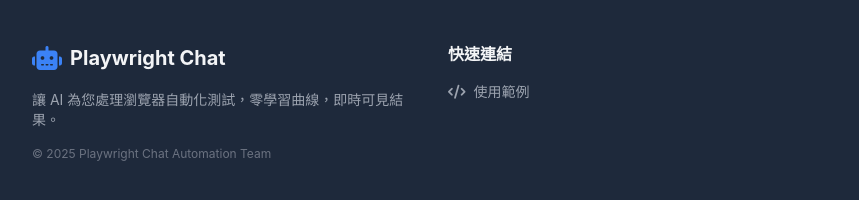
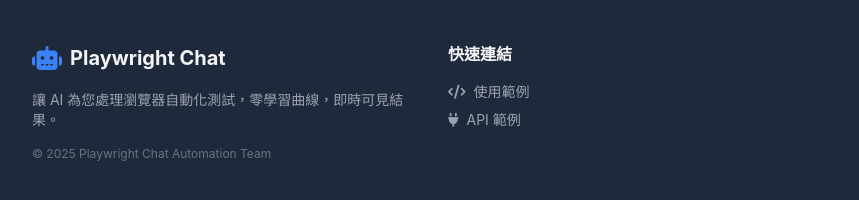
Before and after one commit to nicklai12/playwright-chat, a plain HTML site: page index.html in a window 1280 px wide. Shown: the part 5720-5920 px from the top of the page, 0-859 px from the left. Drawn offline with nearby package versions, Linux system fonts and the light colour scheme.

Commit message:
Add files via upload

```diff
--- a/index.html
+++ b/index.html
@@ -644,6 +644,10 @@
                            class="block text-gray-400 hover:text-tech-blue transition-colors text-sm">
                             <i class="fas fa-code mr-2"></i>使用範例
                         </a>
+                        <a href="https://www.notion.so/API-2ac93462fd53801bbfafd60aa9759507?source=copy_link" target="_blank" rel="noopener noreferrer"
+                           class="block text-gray-400 hover:text-tech-blue transition-colors text-sm">
+                            <i class="fas fa-plug mr-2"></i>API 範例
+                        </a>
                         <!-- <a href="https://changelog.example.com" target="_blank" rel="noopener noreferrer"
                            class="block text-gray-400 hover:text-tech-blue transition-colors text-sm">
                             <i class="fas fa-history mr-2"></i>變更記錄
```
